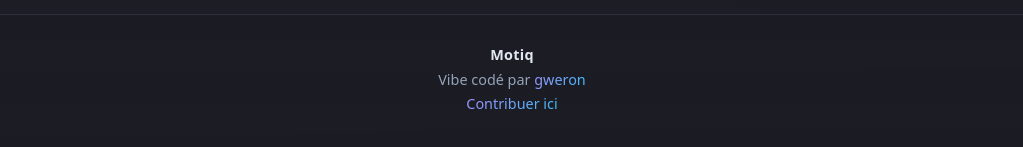
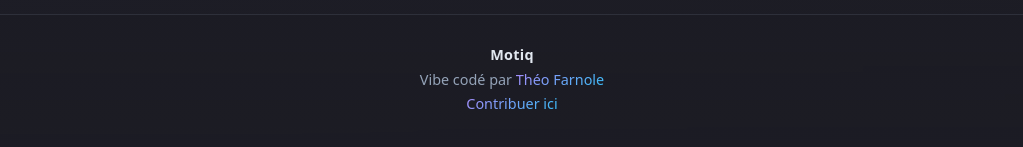
Before and after one commit to Theo-Farnole/motiondesign-lib, a React (Vite) app: page / in a window 1280 px wide. Shown: the part 1672-1819 px from the top of the page, without its empty margins (128-1151 px from the left). Built offline with nearby package versions, Linux system fonts and the light colour scheme.

Commit message:
change author name

```diff
--- a/src/components/Footer.tsx
+++ b/src/components/Footer.tsx
@@ -7,8 +7,8 @@
       <p className="app-footer__line app-footer__brand">Motiq</p>
       <p className="app-footer__line">
         Vibe codé par{" "}
-        <a href="https://gweron.fr" target="_blank" rel="noreferrer">
-          gweron
+        <a href="https://theofarnole.fr" target="_blank" rel="noreferrer">
+          Théo Farnole
         </a>
       </p>
       <p className="app-footer__line">
```
